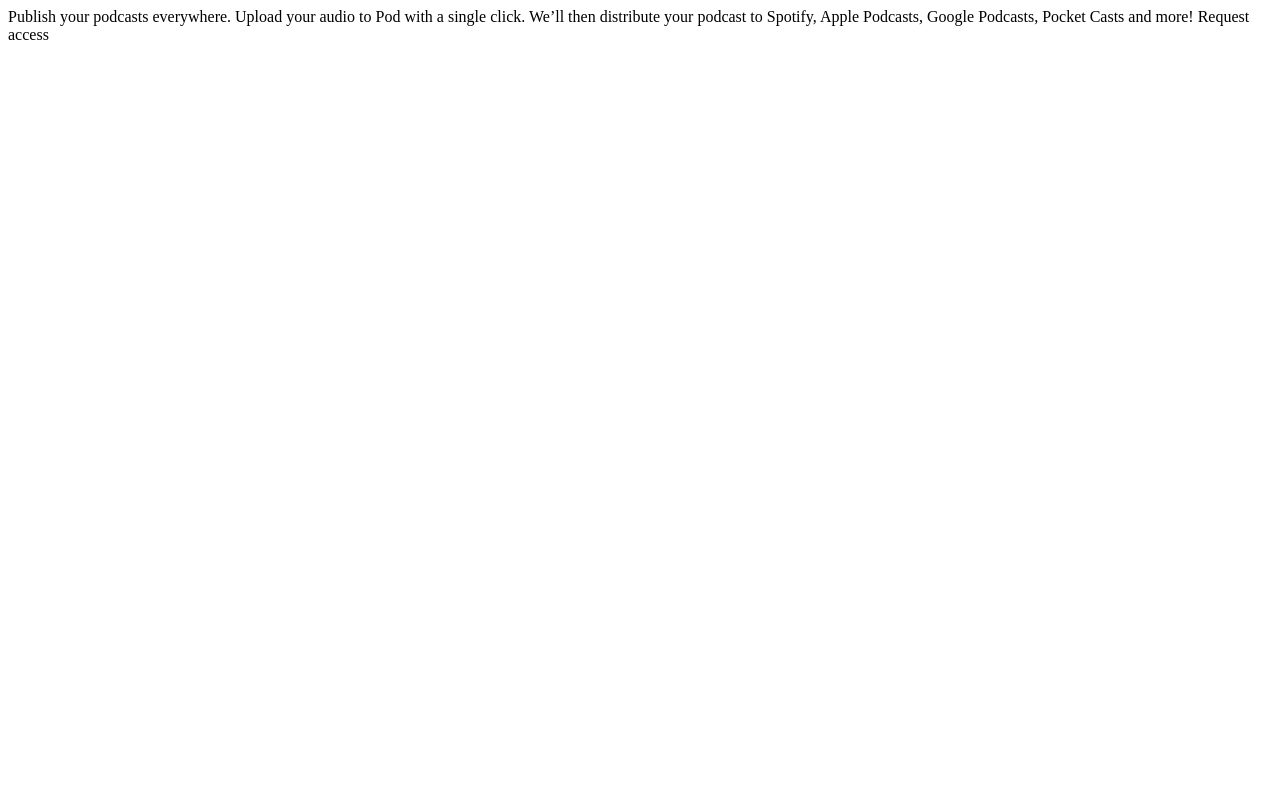
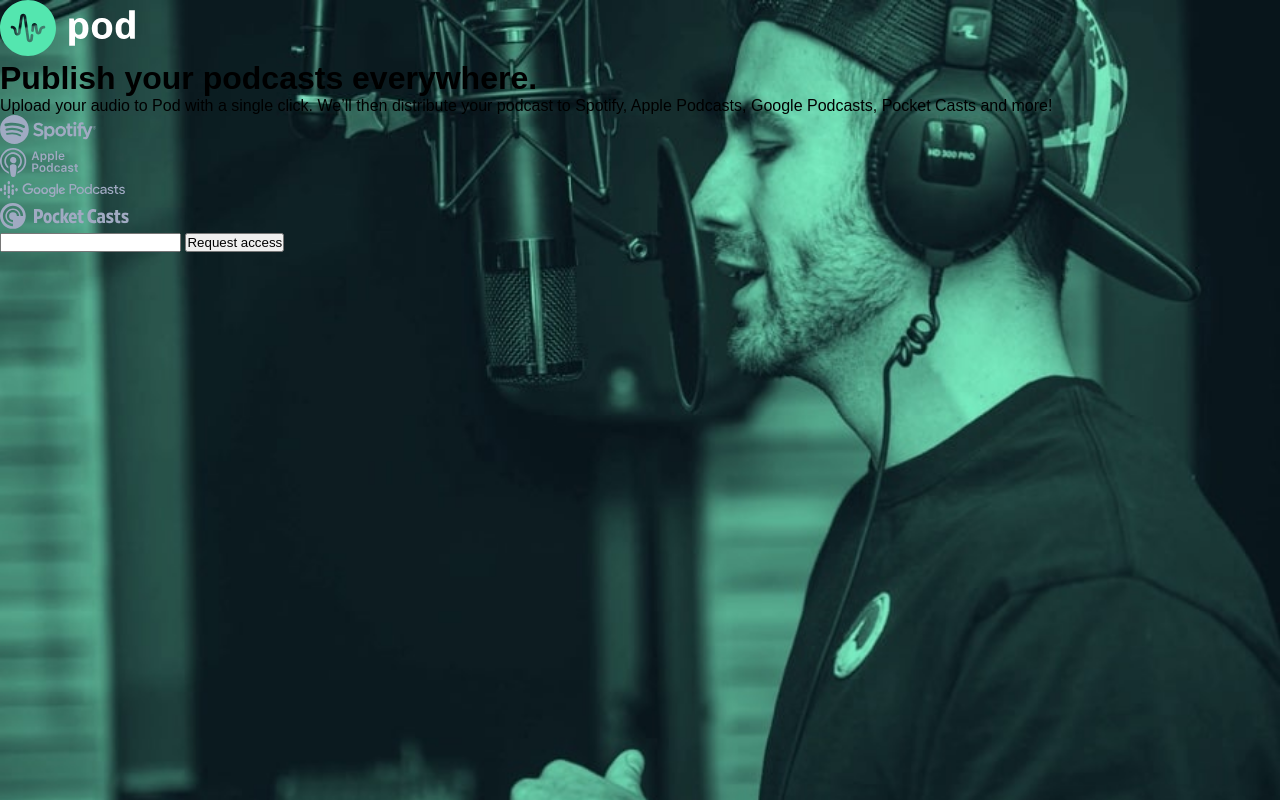
Before and after one commit to trekab/pod-request-access, a plain HTML site: page index.html in a window 1280 px wide. Drawn offline with Linux system fonts and the light colour scheme; a web font is replaced by a local one.

Commit message:
Add page elements

```diff
--- a/index.html
+++ b/index.html
@@ -1,19 +1,53 @@
 <!DOCTYPE html>
 <html lang="en">
-<head>
-  <meta charset="UTF-8">
-  <meta name="viewport" content="width=device-width, initial-scale=1.0">
+  <head>
+    <meta charset="UTF-8" />
+    <meta name="viewport" content="width=device-width, initial-scale=1.0" />
 
-  <link rel="icon" type="image/png" sizes="32x32" href="./assets/favicon-32x32.png">
+    <link
+      rel="icon"
+      type="image/png"
+      sizes="32x32"
+      href="./assets/favicon-32x32.png"
+    />
 
-  <title>Frontend Mentor | Pod request access landing page</title>
-</head>
-<body>
-  Publish your podcasts everywhere.
+    <link rel="stylesheet" href="./main.css" />
 
-  Upload your audio to Pod with a single click. We’ll then distribute your podcast to Spotify,
-  Apple Podcasts, Google Podcasts, Pocket Casts and more!
+    <title>Frontend Mentor | Pod request access landing page</title>
+  </head>
+  <body>
+    <header>
+      <img src="./assets/desktop/logo.svg" alt="logo" />
+    </header>
+    <main>
+      <h1>Publish your podcasts everywhere.</h1>
+      <p>
+        Upload your audio to Pod with a single click. We’ll then distribute your
+        podcast to Spotify, Apple Podcasts, Google Podcasts, Pocket Casts and
+        more!
+      </p>
+      <ul>
+        <li>
+          <img src="./assets/desktop/spotify.svg" alt="spotify logo" />
+        </li>
+        <li>
+          <img src="./assets/desktop/apple-podcast.svg" alt="apple podcasts" />
+        </li>
+        <li>
+          <img
+            src="./assets/desktop/google-podcasts.svg"
+            alt="google podcasts"
+          />
+        </li>
+        <li>
+          <img src="./assets/desktop/pocket-casts.svg" alt="pocket casts" />
+        </li>
+      </ul>
 
-  Request access
-</body>
+      <form>
+        <input type="email" />
+        <button type="submit">Request access</button>
+      </form>
+    </main>
+  </body>
 </html>
--- /dev/null
+++ b/main.css
@@ -0,0 +1,23 @@
+@import url("https://fonts.googleapis.com/css2?family=Chivo&display=swap");
+
+:root {
+  --green: #54e6af;
+  --gray-dark: #2c344b;
+  --gray-medium: #5a668a;
+  --gray-light: #c2cbe5;
+  --black: #121725;
+  --white: #ffffff;
+}
+
+* {
+  font-family: "Chivo", sans-serif;
+  margin: 0;
+  padding: 0;
+  box-sizing: border-box;
+}
+
+body {
+  background-image: url("./assets/desktop/image-host.jpg");
+  background-repeat: no-repeat;
+  background-size: cover;
+}
```
